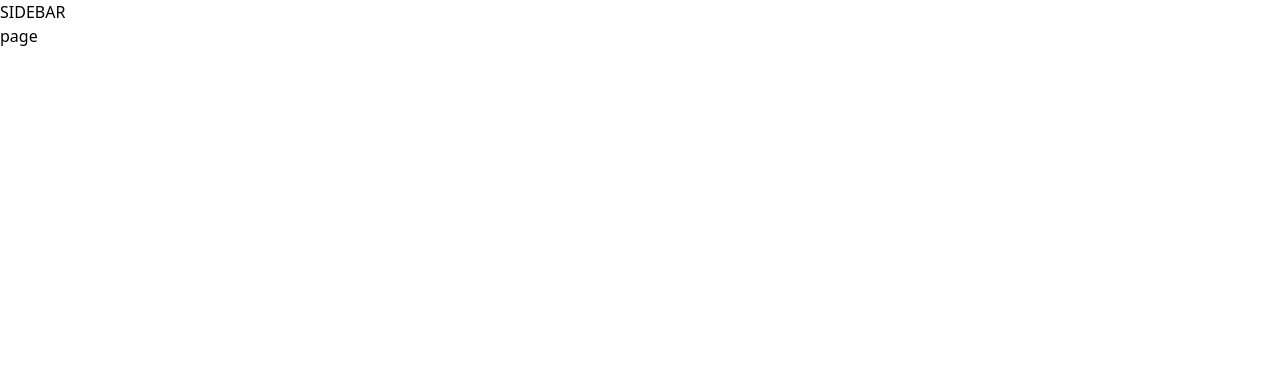
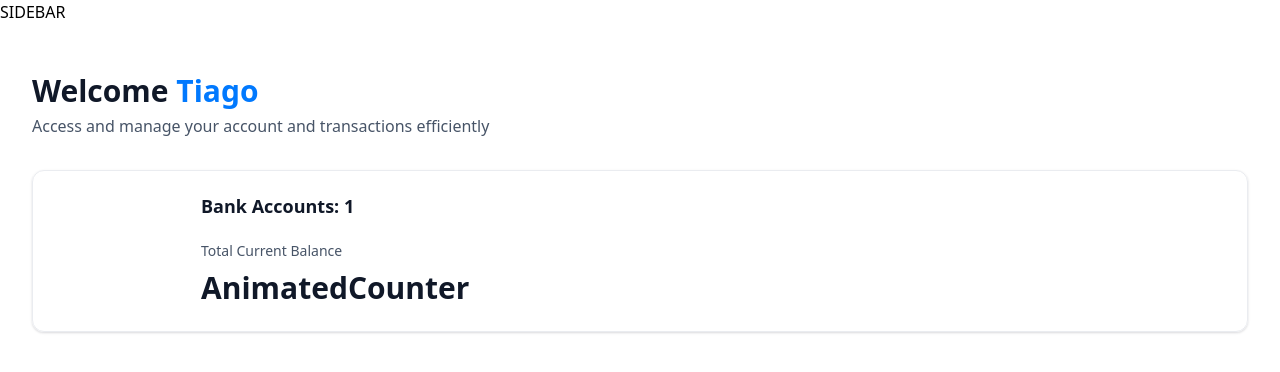
Before and after one commit to tiagosousa10/banking-app-platform, a Next.js app: page / in a window 1280 px wide. Shown: the top 372 px of the page. Built offline with nearby package versions, Linux system fonts and the light colour scheme.

Commit message:
implement header box and start animated counter

```diff
--- a/app/(root)/page.tsx
+++ b/app/(root)/page.tsx
@@ -1,9 +1,31 @@
+import HeaderBox from '@/components/HeaderBox'
+import TotalBalanceBox from '@/components/TotalBalanceBox'
 import React from 'react'
 
-const page = () => {
+const Home = () => {
+  const loggedIn = {
+    firstName: "Tiago"
+  }
   return (
-    <div>page</div>
+    <section className='home'>
+      <div className='home-content'>
+        <header className='home-header'>
+          <HeaderBox
+            type="greeting"
+            title="Welcome"
+            user={loggedIn?.firstName || "Guest"}
+            subtext="Access and manage your account and transactions efficiently"
+          />
+
+          <TotalBalanceBox
+            accounts={[]}
+            totalBanks={1}
+            totalCurrentBalance={1250.27}
+          />
+        </header>
+      </div>
+    </section>
   )
 }
 
-export default page
+export default Home
--- /dev/null
+++ b/components/AnimatedCounter.tsx
@@ -0,0 +1,9 @@
+import React from 'react'
+
+const AnimatedCounter = ({amount}) => {
+  return (
+    <div>AnimatedCounter</div>
+  )
+}
+
+export default AnimatedCounter
--- /dev/null
+++ b/components/HeaderBox.tsx
@@ -0,0 +1,21 @@
+import React from 'react'
+
+const HeaderBox = ({type="title", title, subtext, user} : HeaderBoxProps) => {
+
+  return (
+    <div className='header-box'>
+      <h1 className='header-box-title'>
+         {title}
+         {type === "greeting" && (
+        <span className='text-bankGradient'>
+         &nbsp;{user}
+        </span>
+      )}
+      </h1>
+      <p className='header-box-subtext'>{subtext}</p>
+
+    </div>
+  )
+}
+
+export default HeaderBox
--- /dev/null
+++ b/components/TotalBalanceBox.tsx
@@ -0,0 +1,36 @@
+import { formatAmount } from '@/lib/utils'
+import React from 'react'
+import CountUp from 'react-countup'
+import AnimatedCounter from './AnimatedCounter'
+
+const TotalBalanceBox = ({
+   accounts = [], totalBanks, totalCurrentBalance} : TotlaBalanceBoxProps) => {
+
+  return (
+    <section className='total-balance'>
+      <div className='total-balance-chart'>
+         {/*DoughnutChart */}
+      </div>
+
+      <div className='flex flex-col gap-6'>
+         <h2 className='header-2'>
+            Bank Accounts: {totalBanks}
+         </h2>
+         <div className='flex flex-col gap-2'>
+            <p className='total-balance-label'>
+               Total Current Balance
+            </p>
+
+            <p className='total-balance-amount flex-center gap-2'>
+               <AnimatedCounter
+                  amount={totalCurrentBalance}
+               />
+            </p>
+         </div>
+      </div>
+
+    </section>
+  )
+}
+
+export default TotalBalanceBox
--- a/package.json
+++ b/package.json
@@ -14,7 +14,9 @@
     "clsx": "^2.1.1",
     "lucide-react": "^0.475.0",
     "next": "15.1.7",
+    "query-string": "^9.1.1",
     "react": "^19.0.0",
+    "react-countup": "^6.5.3",
     "react-dom": "^19.0.0",
     "tailwind-merge": "^3.0.1",
     "tailwindcss-animate": "^1.0.7"
```
Also changed, not shown: 1 other file (tests, documents, lock files or other folders).
